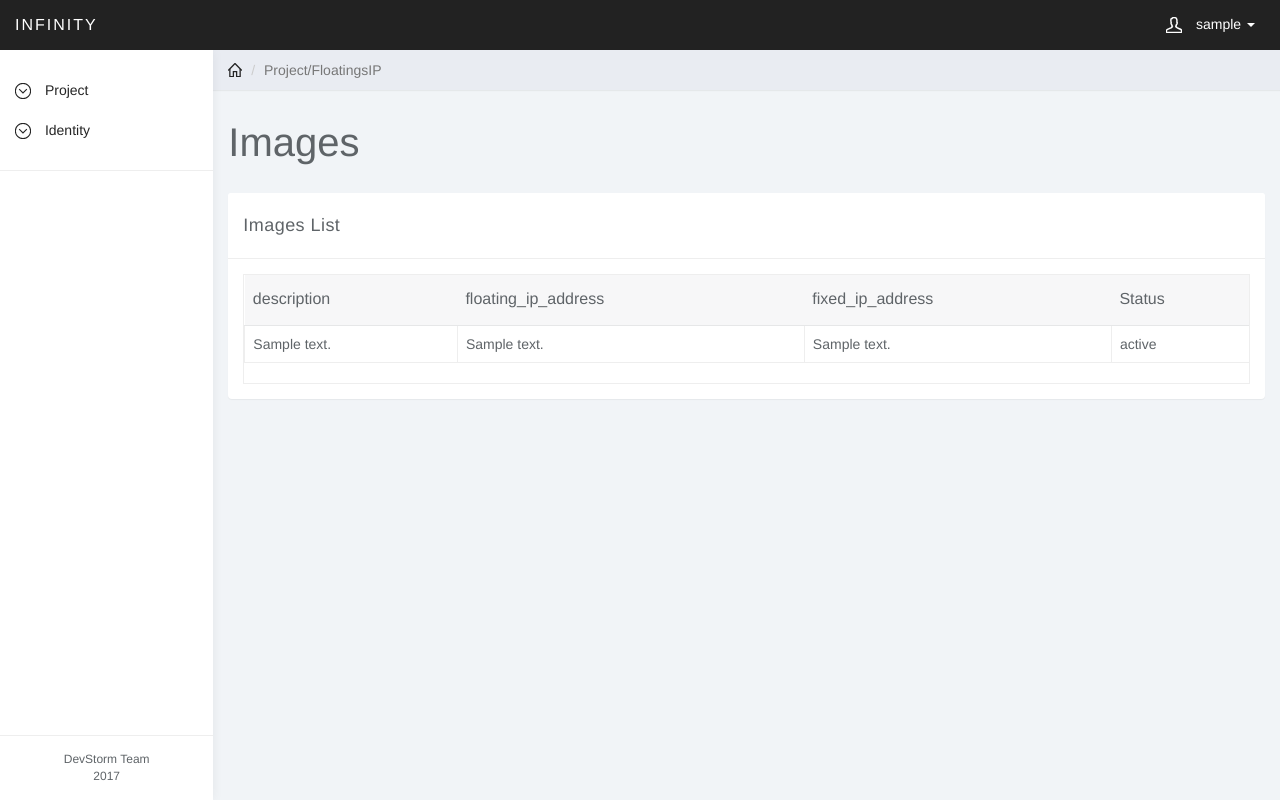
After one commit to MajdLetaief/Infinity, a Django app: template templates/app/fip.html in a window 1280 px wide. The commit adds this page. Run offline with Django 3.2, Linux system fonts and the light colour scheme; the template is opened without the code that fills it: most values are stand-ins (such as "Sample title", 1, 10 or a date in 2020); some libraries are stand-ins or nearby versions.

Commit message:
floating Ip

```diff
--- a/app/urls.py
+++ b/app/urls.py
@@ -8,5 +8,6 @@ urlpatterns = [
     url(r'^volume/', views.VolumeView, name='volume'),
     url(r'^addvolume/', views.AddVolumeView, name='addvolume'),
     url(r'^images/', views.ImageView, name='images'),
+    url(r'^fip/', views.FipView, name='fip'),
 
     ]
--- /dev/null
+++ b/templates/app/fip.html
@@ -0,0 +1,94 @@
+{% extends 'app/index.html' %}
+{% block content %}
+    {% load staticfiles %}
+    <div class="row">
+        <ol class="breadcrumb">
+            <li>
+                <a href="#">
+                    <svg class="glyph stroked home">
+                        <use xlink:href="#stroked-home"></use>
+                    </svg>
+                </a>
+            </li>
+            <li class="active">Project/FloatingsIP</li>
+        </ol>
+    </div><!--/.row-->
+
+    <div class="row">
+        <div class="col-lg-12">
+            <h1 class="page-header">Images</h1>
+        </div>
+    </div><!--/.row-->
+    <div class="row">
+        <div class="col-lg-12">
+            <div class="panel panel-default">
+                <div class="panel-heading">Images List</div>
+                <div class="panel-body">
+                    <div class="bootstrap-table">
+                        <div class="fixed-table-container">
+                            <div class="fixed-table-header">
+                                <table></table>
+                            </div>
+                            <div class="fixed-table-body">
+                                <div class="fixed-table-loading" style="top: 37px; display: none;">
+                                    Loading, please wait…
+                                </div>
+                                <table data-toggle="table" data-url="tables/data1.json" data-show-refresh="true"
+                                       data-show-toggle="true" data-show-columns="true" data-search="true"
+                                       data-select-item-name="toolbar1" data-pagination="true" data-sort-name="name"
+                                       data-sort-order="desc" class="table table-hover">
+                                    <thead>
+                                    <tr>
+                                        <th colspan="4">
+                                            <div class="th-inner sortable">description</div>
+                                            <div class="fht-cell"></div>
+                                        </th>
+                                        <th colspan="4">
+                                            <div class="th-inner sortable">floating_ip_address</div>
+                                            <div class="fht-cell"></div>
+                                        </th>
+                                        <th colspan="4">
+                                            <div class="th-inner sortable">fixed_ip_address</div>
+                                            <div class="fht-cell"></div>
+                                        </th>
+                                        <th colspan="4">
+                                            <div class="th-inner sortable">Status</div>
+                                            <div class="fht-cell"></div>
+                                        </th>
+
+
+                                    </tr>
+                                    </thead>
+                                    <tbody>
+                                         {% for v in fips %}
+                                    <tr class="no-records-found">
+                                        <td colspan="4">
+                                            <div class="th-inner sortable">{{ v.description }}</div>
+                                            <div class="fht-cell"></div>
+                                        </td>
+                                        <td colspan="4">
+                                            <div class="th-inner sortable">{{ v.floating_ip_address }}</div>
+                                            <div class="fht-cell"></div>
+                                        </td>
+                                        <td colspan="4">
+                                            <div class="th-inner sortable">{{ v.fixed_ip_address }}</div>
+                                            <div class="fht-cell"></div>
+                                        </td>
+                                        <td colspan="4">
+                                            <div class="th-inner sortable">{{ v.status }}</div>
+                                            <div class="fht-cell"></div>
+                                        </td>
+
+                                    </tr>
+                                    {% endfor %}
+                                    </tbody>
+                                </table>
+                            </div>
+                        </div>
+                    </div>
+                </div>
+            </div>
+        </div>
+    </div>
+    </div><!--/.row-->
+{% endblock content %}
--- a/templates/app/index.html
+++ b/templates/app/index.html
@@ -111,7 +111,7 @@
                         <li><a href="icons.html">Networks</a></li>
                         <li><a href="icons.html">Routers</a></li>
                         <li><a href="icons.html">Security Groups</a></li>
-                        <li><a href="icons.html">Floating APIs</a></li>
+                        <li><a href="/fip/">Floating APIs</a></li>
                     </ul>
                 </li>
             </ul>
```
Also changed, not shown: app/views.py (+9 -0 lines), 2 other files.
